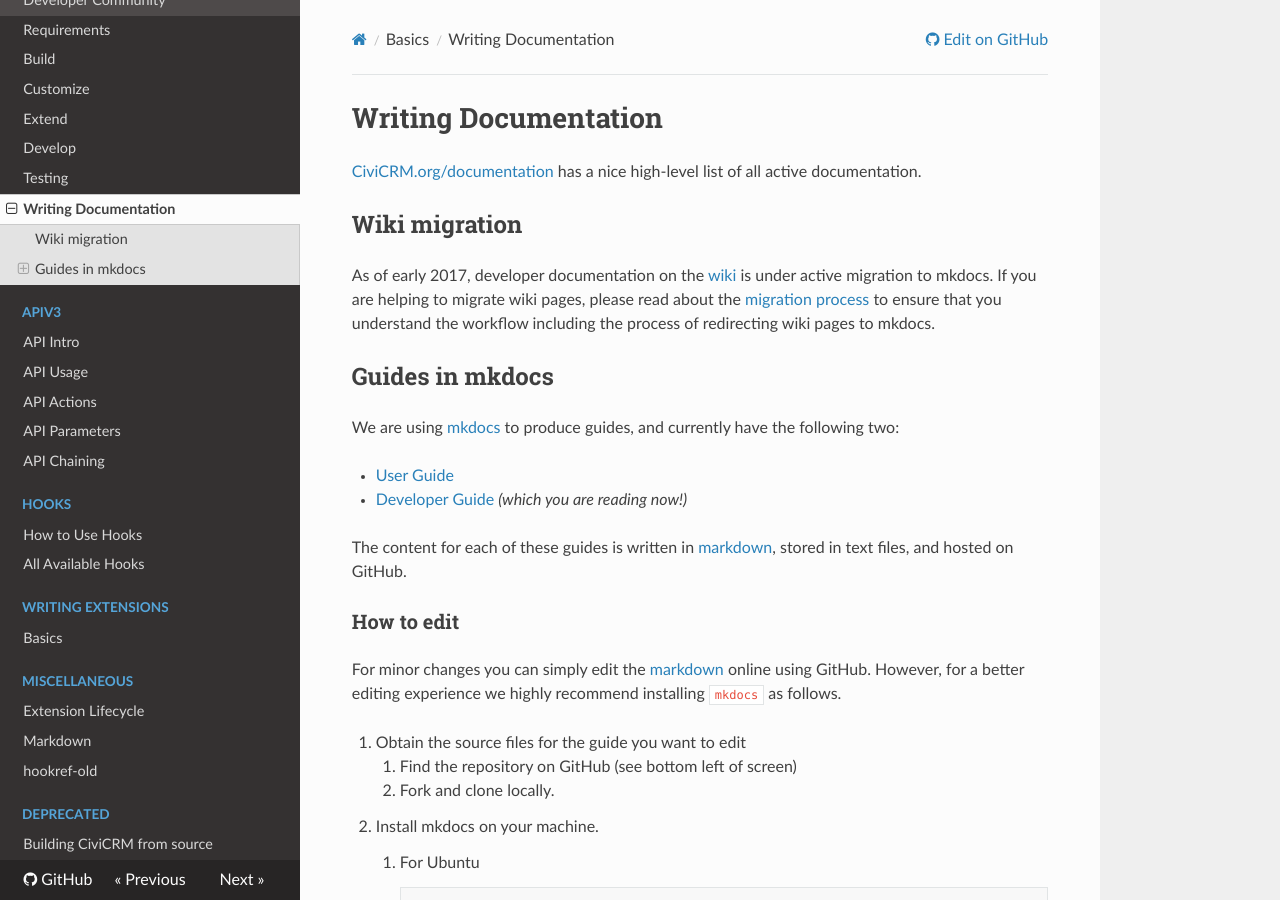
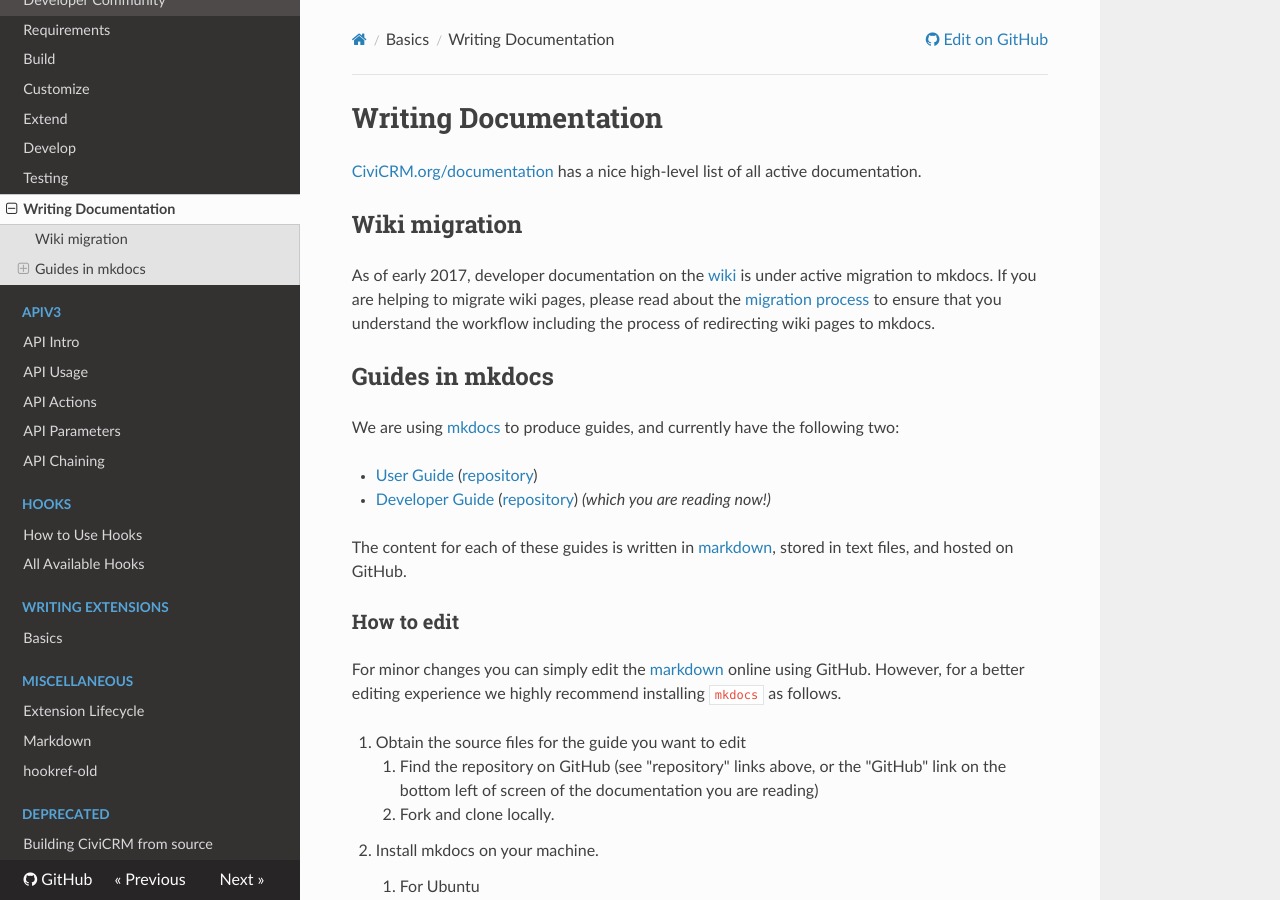
Before and after one commit to civicrm/civicrm-dev-docs, an MkDocs documentation site: the page built from docs/documentation.md, in a window 1280 px wide and 900 px high. Built offline with MkDocs 1.6.1, drawn with Linux system fonts in a browser that asks for light colours; nearby versions of some CDN libraries; old or Windows-style settings are respelled for this version of MkDocs.

Commit message:
Added links to documentation repositories.

```diff
--- a/docs/documentation.md
+++ b/docs/documentation.md
@@ -19,8 +19,10 @@
 have the following two:
 
 -   [User Guide](https://docs.civicrm.org/user/en/stable/)
--   [Developer Guide](https://docs.civicrm.org/dev/en/master/) *(which you are
-    reading now!)*
+    ([repository](https://github.com/civicrm/civicrm-docs))
+-   [Developer Guide](https://docs.civicrm.org/dev/en/master/)
+    ([repository](https://github.com/civicrm/civicrm-dev-docs))
+    *(which you are reading now!)*
 
 The content for each of these guides is written in [markdown], stored in text
 files, and hosted on GitHub.
@@ -32,7 +34,8 @@
 `mkdocs` as follows.
 
 1.  Obtain the source files for the guide you want to edit
-    1.  Find the repository on GitHub (see bottom left of screen)
+    1.  Find the repository on GitHub (see "repository" links above, or the "GitHub" link on the bottom left
+        of screen of the documentation you are reading)
     1.  Fork and clone locally.
 1.  Install mkdocs on your machine.
     1.  For Ubuntu
```
